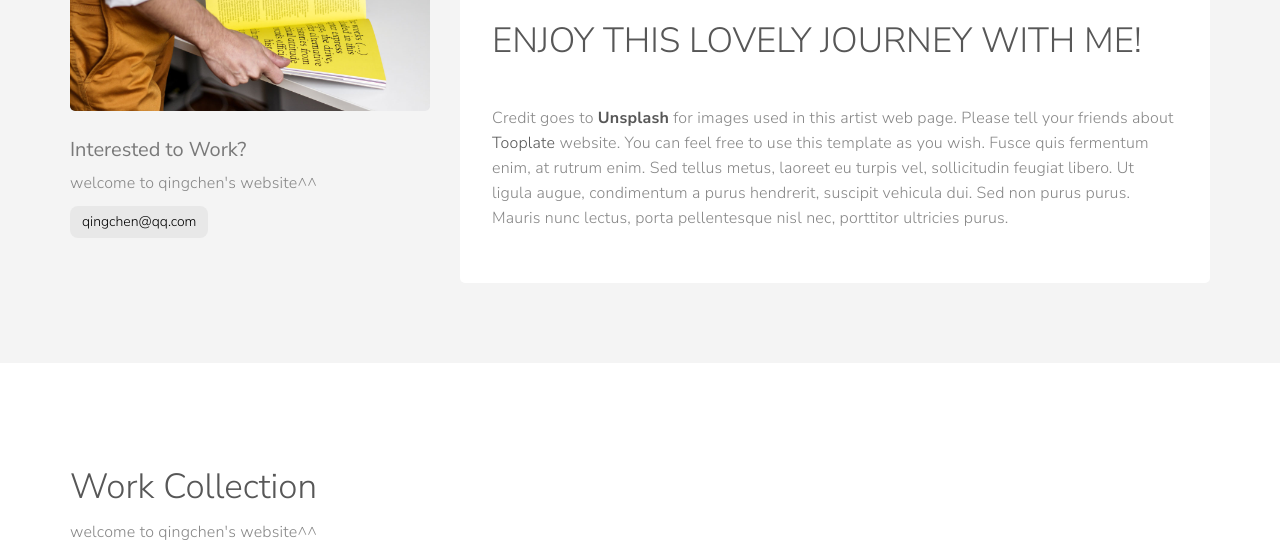
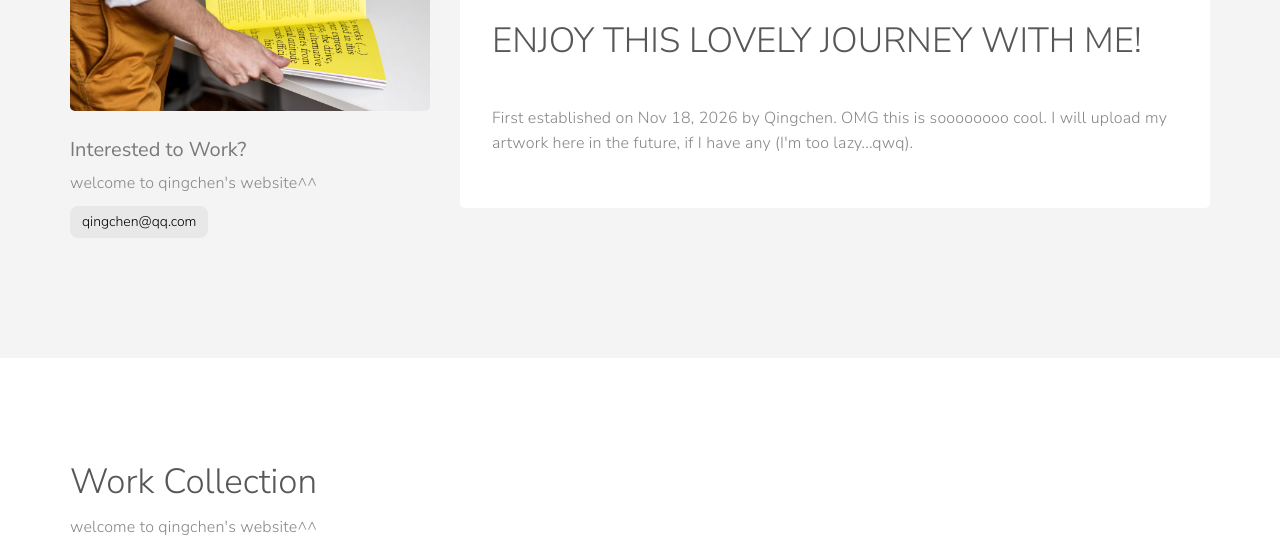
Before and after one commit to qingchen-awa/qingchen-awa.github.io, a plain HTML site: page index.html in a window 1280 px wide. Shown: the part 911-1471 px from the top of the page. Drawn offline with nearby package versions, Linux system fonts and the light colour scheme; files whose address does not match are found by name.

Commit message:
Revise index.html for portfolio layout and content
Updated the HTML structure and content for the portfolio page, including sections for home, about, work, contact, and footer.

```diff
--- a/index.html
+++ b/index.html
@@ -78,7 +78,7 @@ http://www.tooplate.com/view/2100-artist
                               <h2>ENJOY THIS LOVELY JOURNEY WITH ME!</h2>
                          </div>
                          <div class="wow fadeInUp" data-wow-delay="0.8s">
-                              <p>Credit goes to <a href="#"><b>Unsplash</b></a> for images used in this artist web page. Please tell your friends about <a rel="nofollow" href="http://tooplate.com" target="_parent">Tooplate</a> website. You can feel free to use this template as you wish. Fusce quis fermentum enim, at rutrum enim. Sed tellus metus, laoreet eu turpis vel, sollicitudin feugiat libero. Ut ligula augue, condimentum a purus hendrerit, suscipit vehicula dui. Sed non purus purus. Mauris nunc lectus, porta pellentesque nisl nec, porttitor ultricies purus.</p>
+                              <p>First established on Nov 18, 2026 by Qingchen. OMG this is soooooooo cool. I will upload my artwork here in the future, if I have any (I'm too lazy...qwq).</p>
                          </div>
                     </div>
                </div>
```
